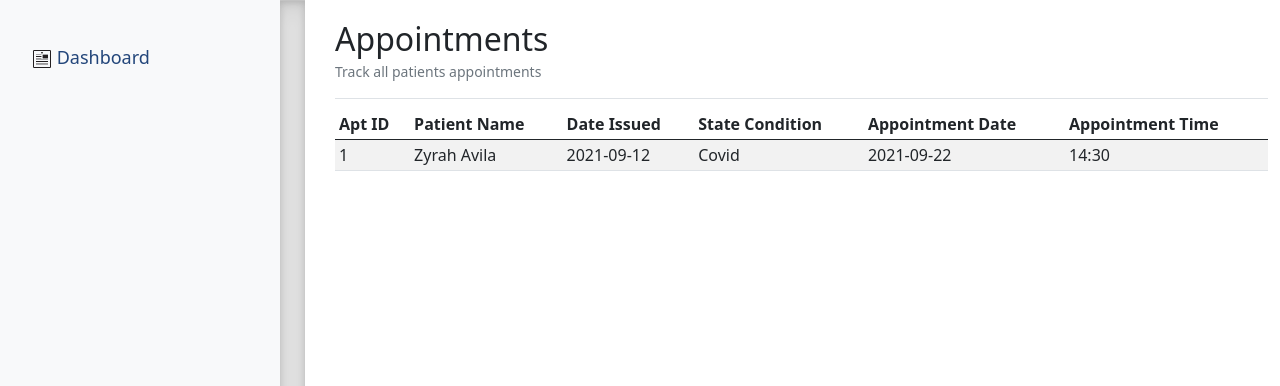
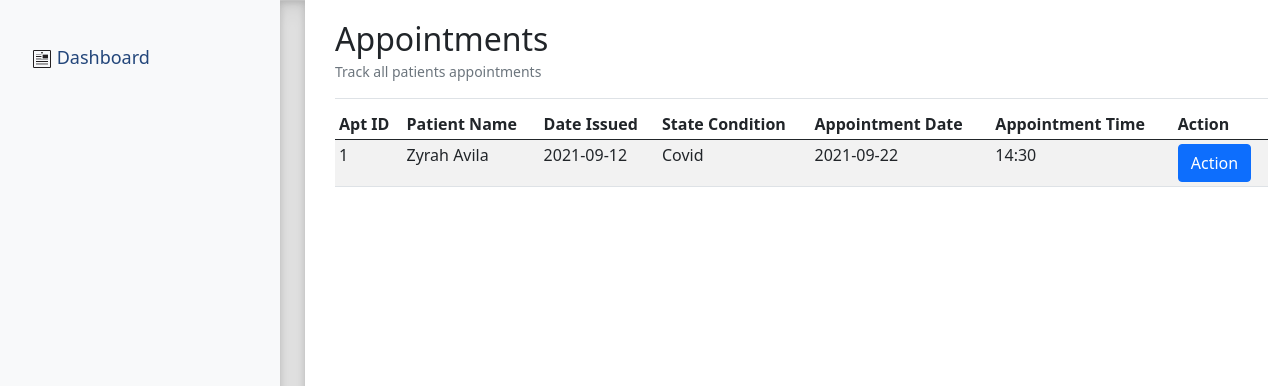
Before and after one commit to stephanieeurice/BrgyHealthCenter-Sys, a PHP site: page /doctor_dashboard.php in a window 1280 px wide. Shown: the part 94-480 px from the top of the page. Run offline with PHP 8.4, Linux system fonts and the light colour scheme; a user stored in the database is signed in; data comes from the database, SQL or seed files in the repository; some libraries are stand-ins or nearby versions.

Commit message:
Update doctor_dashboard.php
Added appointment actions(accept decline delete)

```diff
--- a/doctor_dashboard.php
+++ b/doctor_dashboard.php
@@ -14,6 +14,7 @@
     <link href="assets/css/bootstrap.min.css" rel="stylesheet">
     <link href="assets/custom/dashboard.css" rel="stylesheet">
     <link href="assets/custom/sidebars.css" rel="stylesheet">
+    <script src="//cdn.jsdelivr.net/npm/sweetalert2@11"></script> <!--sweetalert cdn-->
     <title>Doctor Dashboard</title>
 
     <style>
@@ -62,6 +63,7 @@
                   <th scope="col">State Condition</th>
                   <th scope="col">Appointment Date</th>
                   <th scope="col">Appointment Time</th>
+                  <th scope="col">Action</th>
                 </tr>
               </thead>
               <tbody>
@@ -73,6 +75,9 @@
                       <td><?php echo $row['state_condition']; ?></td>
                       <td><?php echo $row['apt_date']; ?></td>
                       <td><?php echo $row['apt_time']; ?></td>
+                      <td>
+                        <div class="btn btn-primary" id="actionButton" uid="<?php echo $row['id'] ?>">Action</div>
+                      </td>
                     </tr>
                 <?php } ?>
               </tbody>
@@ -85,7 +90,35 @@
   </body>
 
   <script>
+    const clickAction = (e) => {
+    const buttonUID = e.target.getAttribute('uid')
+    Swal.fire({
+      title: 'Appointment Approval',
+      text: 'Accept, Decline or Delete Appointment.',
+      confirmButtonText: 'Cancel',
+      html: `
+        <form id="approvalForm" action="includes/appointmentaction.php" method="post">
+          <div style="display: flex; flex-direction: column; justify-content: center; align-items: center;">
+            <select name="action" id="action" class='btn btn-info m-3' required>
+              <option value="" selected disabled hidden>Choose Action</option>
+              <option value="Accepted">Accept</option>
+              <option value="Declined">Decline</option>
+              <option value="Deleted">Delete</option>
+            </select>
+            <textarea class='form-control' name="remarks" rows="4" cols="50" placeholder='Remarks/Comments' maxlength=99></textarea>
+            <input type="text" value='${buttonUID}' name='id' hidden>
+            <input type="text" value='${new Date()}' name='actionDate' hidden >
+            <input type="submit" name='submit' value='Submit' class='btn btn-primary m-3' >
+          </div>
+        </form>
+      `
+      })
+    }
 
+    const actionButtons = document.querySelectorAll('#actionButton')
+    actionButtons.forEach((e) => {
+      e.addEventListener('click', clickAction)
+    })
   </script>
 
   <script src="assets/js/bootstrap.bundle.min.js"></script>
```
